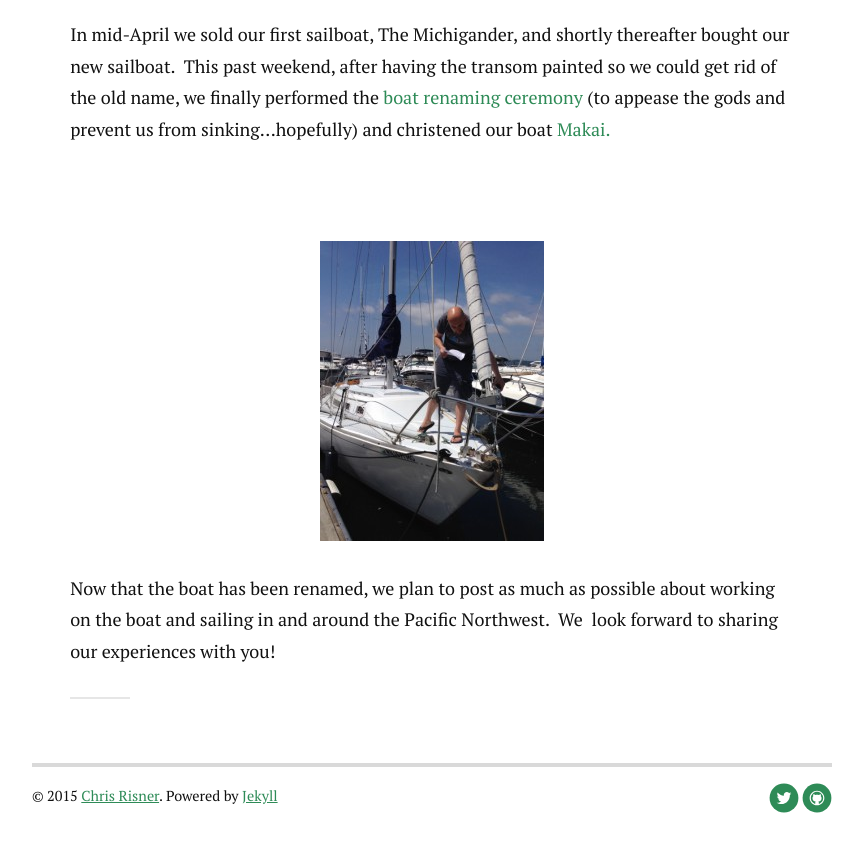
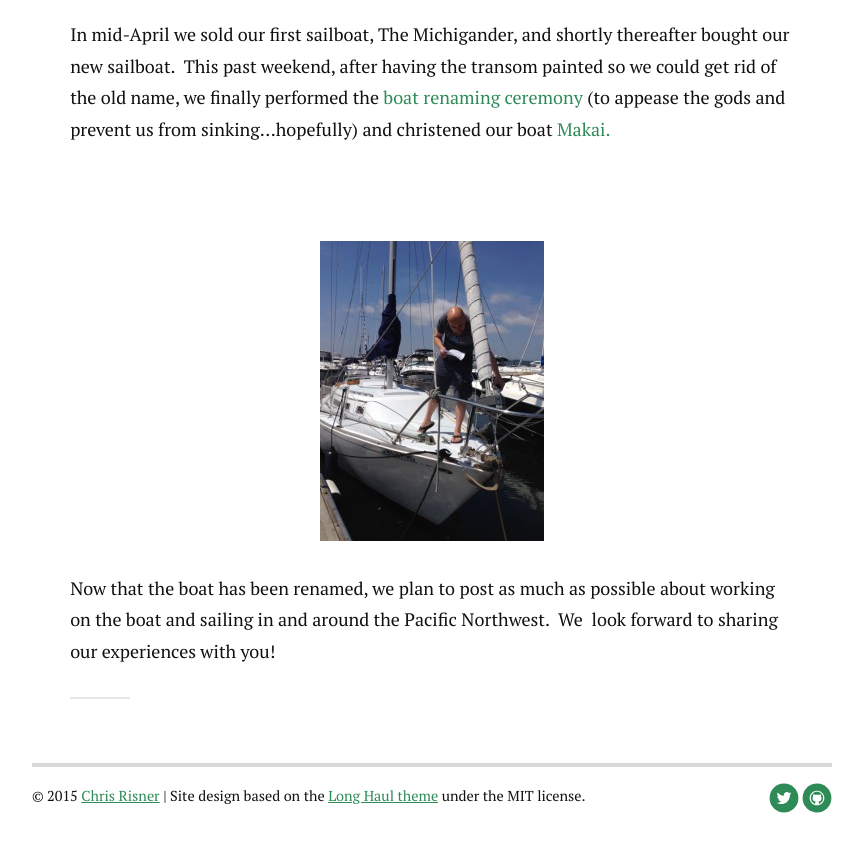
Before and after one commit to ChrisRisner/sailingmakai, a Jekyll site: the page built from index.html, in a window 1280 px wide and 900 px high, scrolled down 899 px. Shown: the top 852 px of the window, without its empty margins (208-1071 px from the left). Built offline with Jekyll 4.4.1, drawn with Linux system fonts in a browser that asks for light colours; nearby versions of some CDN libraries; Markdown is read by kramdown in place of the engine named in the settings; the list of posts is cut into pages by our own code.

Commit message:
Adding theme note to footer

```diff
--- a/_includes/footer.html
+++ b/_includes/footer.html
@@ -1,6 +1,6 @@
 <div class="footer">
    <div class="container">
-      <p class="copy">&copy; {{ site.time | date: '%Y' }} <a href="{{ site.url }}">Chris Risner</a>. Powered by <a href="http://jekyllrb.com">Jekyll</a></p>
+      <p class="copy">&copy; {{ site.time | date: '%Y' }} <a href="{{ site.url }}">Chris Risner</a> | Site design based on the <a href="https://github.com/brianmaierjr/long-haul">Long Haul theme</a> under the MIT license.</p>
 
       <div class="footer-links">
          <ul class="noList">
```
